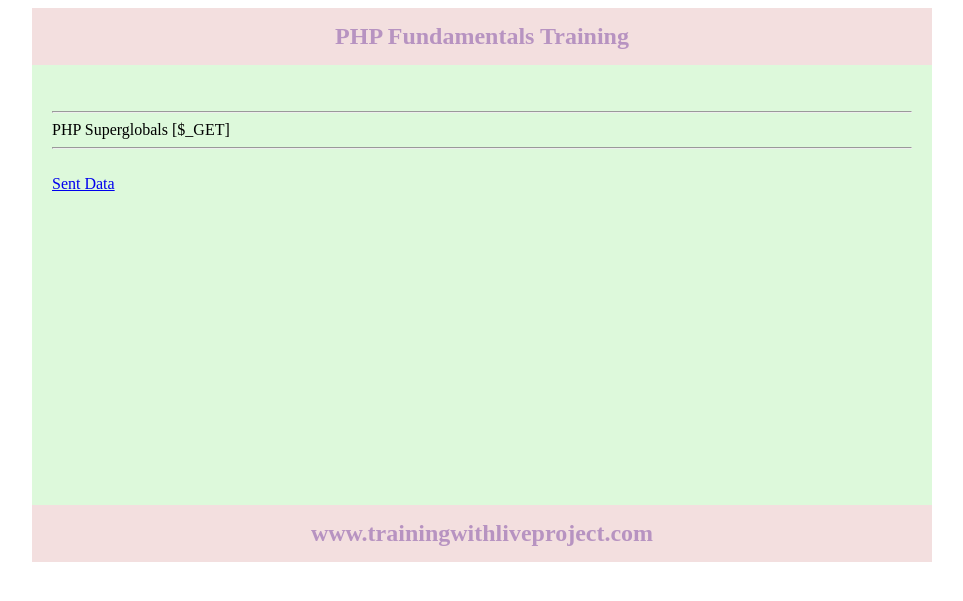
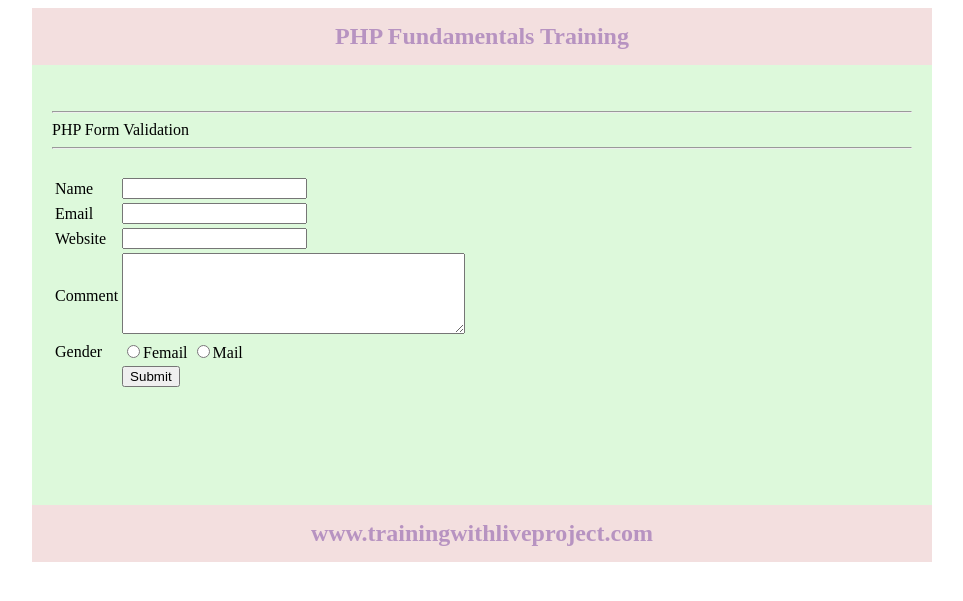
Before and after one commit to iamalamgir/php_web, a PHP site: page / in a window 1280 px wide. Shown: the top 601 px of the page, without its empty margins (158-1121 px from the left). Run offline with PHP 8.4, Linux system fonts and the light colour scheme.

Commit message:
php_form_validation

```diff
--- a/index.php
+++ b/index.php
@@ -31,16 +31,63 @@
 
     <br/>
     <hr/>
-    PHP Superglobals [$_GET]
+    PHP Form Validation
     <hr/>
     <br/>
-
-        <a href ="text.php? msg=Good & text=Bye">Sent Data</a>
+        <form method ="post" action ="<?php echo htmlspecialchars($_SERVER['PHP_SELF']); ?>">
+        <table>
+            <tr>
+                <td>Name  </td>
+                <td><input type ="text" name ="name" required/></td>
+            </tr>
+            <tr>
+                <td>Email  </td>
+                <td><input type ="text" name ="email"/></td>
+            </tr>
+            <tr>
+                <td>Website  </td>
+                <td><input type ="text" name ="website"/></td>
+            </tr>
+            <tr>
+                <td>Comment  </td>
+                <td><textarea name ="comment" rows ="5" cols ="40"></textarea></td>
+            </tr>
+            <tr>
+                <td>Gender </td>
+                <td>
+                <input type ="radio" name ="gender" value ="femail"/>Femail
+                <input type ="radio" name ="gender" value ="mail"/>Mail
+                </td>
+            </tr>
+            <tr>
+                <td></td>
+                <td><input type ="submit" name ="Submit"/></td>
+            </tr>
+        </table>
+        </form>
 
         <?php
-            /*
 
-            */
+            $name = $email = $website = $comment = $gender ="";
+            if($_SERVER["REQUEST_METHOD"] == "POST"){
+                $Name    = validate($_POST["name"]);
+                $Email   = validate($_POST["email"]);
+                $Website = validate($_POST["website"]);
+                $Comment = validate($_POST["comment"]);
+                $Gender  = validate($_POST["gender"]);
+
+                echo "Name : ".$name."<br/>";
+                echo "E-mail: ".$email."<br/>";
+                echo "Website : ".$website."<br/>";
+                echo "Comment : ".$comment."<br/>";
+                echo "Gender : ".$gender;
+            }
+            function validate($data){
+                $data = trim($data);
+                $data = stripcslashes($data);
+                $data = htmlspecialchars($data);
+                return $data;
+            }
 
         ?>
     </section>
```
